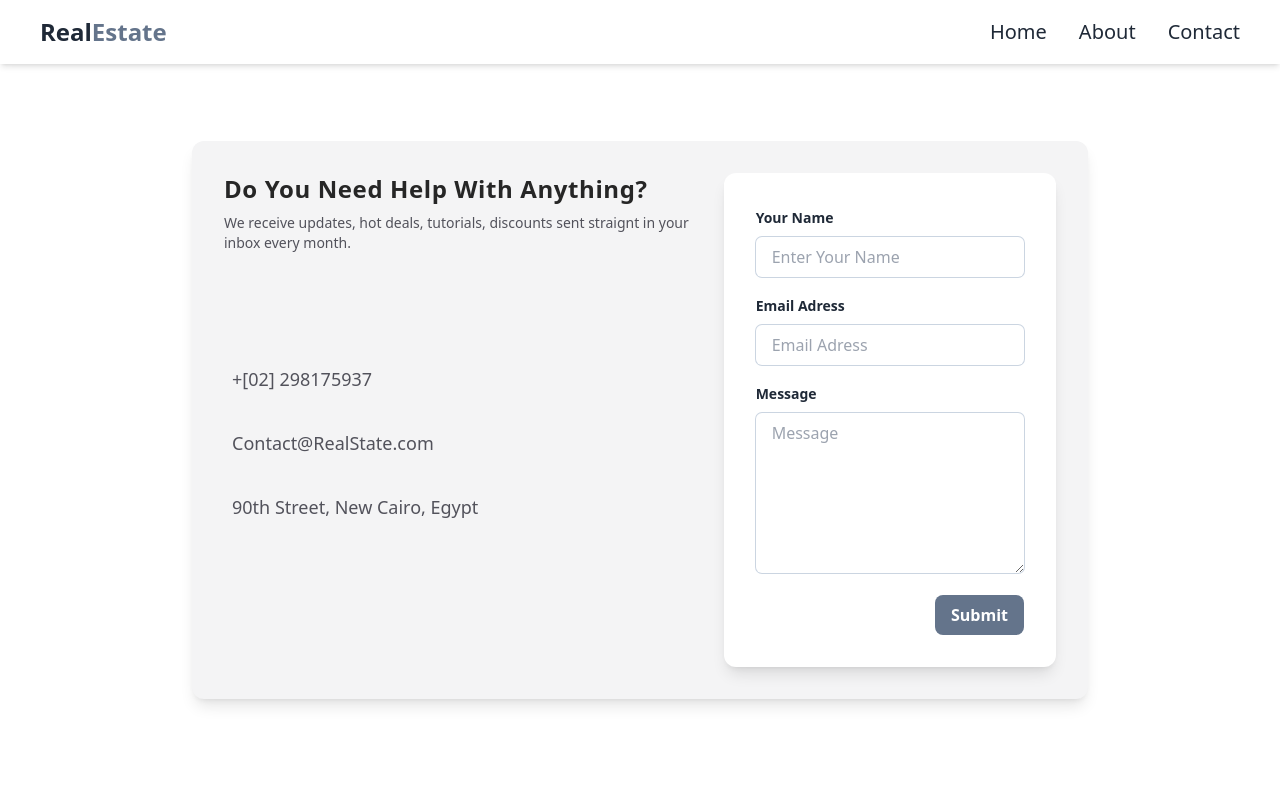
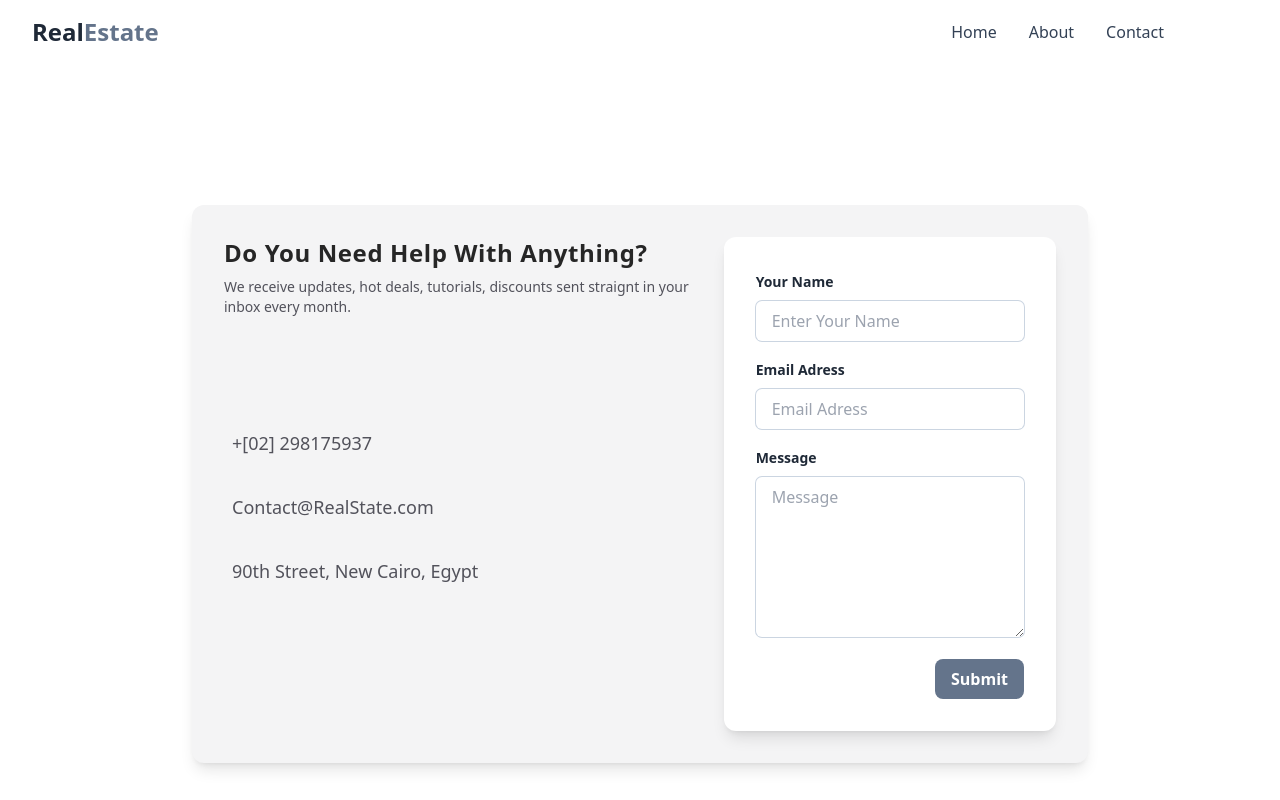
Before and after one commit to AlyAdelAly/RealState-Website, a React (Create React App) app: page /contact in a window 1280 px wide. Shown: the top 800 px of the page. Built offline with nearby package versions, Linux system fonts and the light colour scheme.

Commit message:
update navbar component

```diff
--- a/src/components/navbar.js
+++ b/src/components/navbar.js
@@ -1,8 +1,12 @@
-import React, { useState } from 'react';
+import { useState, useEffect } from "react";
+import {
+    Navbar,
+    MobileNav,
+    Typography,
+    IconButton,
+} from "@material-tailwind/react";
+import { Link } from "react-router-dom";
 
-import { Link } from 'react-router-dom';
-
-const Navbar = () => {
 let Links = [
     {
         name: 'Home',
@@ -18,35 +22,62 @@ const Navbar = () => {
     }
 ];
 
-    const [open, setOpen] = useState(false);
+export default function Example() {
+    const [openNav, setOpenNav] = useState(false);
+
+    useEffect(() => {
+        window.addEventListener(
+            "resize",
+            () => window.innerWidth >= 960 && setOpenNav(false)
+        );
+    }, []);
+
+    const navList = (
+        <ul className="md:flex mr-20 mb-4 mt-2 flex flex-col gap-2 lg:mb-0 lg:mt-0 lg:flex-row lg:items-center lg:gap-6">
+            {
+                Links.map((link) => (
+                    <Typography
+                        key={link.name}
+                        className="p-1 font-medium text-md"
+                    >
+                        <Link to={link.path} className="flex items-center">
+                            {link.name}
+                        </Link>
+                    </Typography>
+                ))
+            }
+        </ul>
+    );
 
     return (
-        <div className='shadow-md fixed w-full top-0 left-0'>
-            <div className='md:flex items-center justify-between bg-white py-4 md:px-10 px-7'>
-                <div className='font-bold text-2xl cursor-pointer flex items-center font-sans text-slate-500'>
+        <Navbar className="mx-auto w-full py-2 px-4 lg:px-8 lg:py-4 text-slate-700 rounded-none">
+            <div className=" mx-auto flex items-center justify-between">
+                <Typography
+                    as="a"
+                    href="#"
+                    variant="small"
+                    className="font-bold text-2xl cursor-pointer flex items-center font-sans text-slate-500"
+                >
                     <span className='text-2xl text-gray-800'>
                         Real
                     </span>
                     Estate
+                </Typography>
+                <div className="hidden lg:block">{navList}</div>
+                <IconButton
+                    variant="text"
+                    className="pb-7 ml-auto h-6 w-6 text-justify hover:bg-transparent focus:bg-transparent active:bg-transparent lg:hidden"
+                    ripple={false}
+                    onClick={() => setOpenNav(!openNav)}
+                >
+                    <ion-icon name={openNav ? 'close' : 'menu'} size="large"></ion-icon>
+                </IconButton>
             </div>
-
-                <div onClick={() => setOpen(!open)} className='text-3xl absolute right-8 top-5 cursor-pointer md:hidden'>
-                    <ion-icon name={open ? 'close' : 'menu'}></ion-icon>
+            <MobileNav open={openNav}>
+                <div className="container mx-auto">
+                    {navList}
                 </div>
-
-                <ul className={`md:flex md:items-center md:pb-0 pb-8 absolute md:static bg-white left-0 w-full md:w-auto md:pl-0 pl-9 transition-all duration-500 ease-in-out ${open ? 'top-16 ' : 'top-[-490px]'}`}>
-                    {
-                        Links.map((link) => (
-                            <li key={link.name} className='md:ml-8 text-xl md:my-0 my-7'>
-                                <Link to={link.path} className='text-gray-800 hover:text-gray-400 duration-500'>{link.name}</Link>
-                            </li>
-                        ))
+            </MobileNav>
+        </Navbar>
+    );
 }
-                </ul>
-            </div>
-        </div>
-
-    );
-};
-
-export default Navbar;
```
Lines whose indentation alone changed are shown as unchanged.
